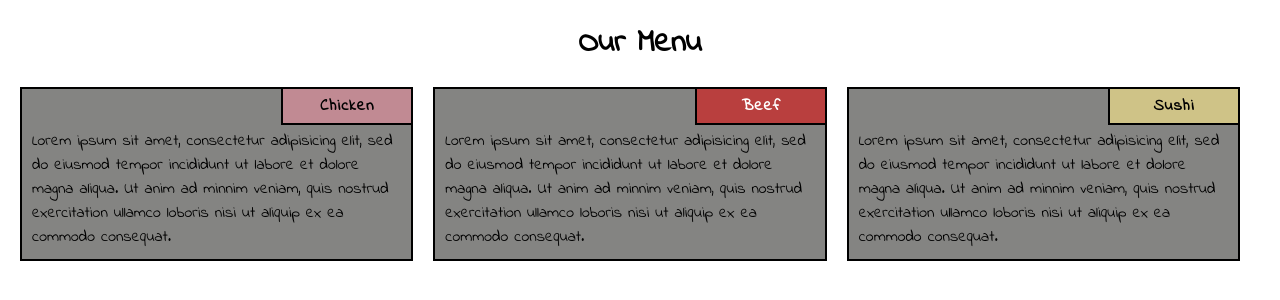
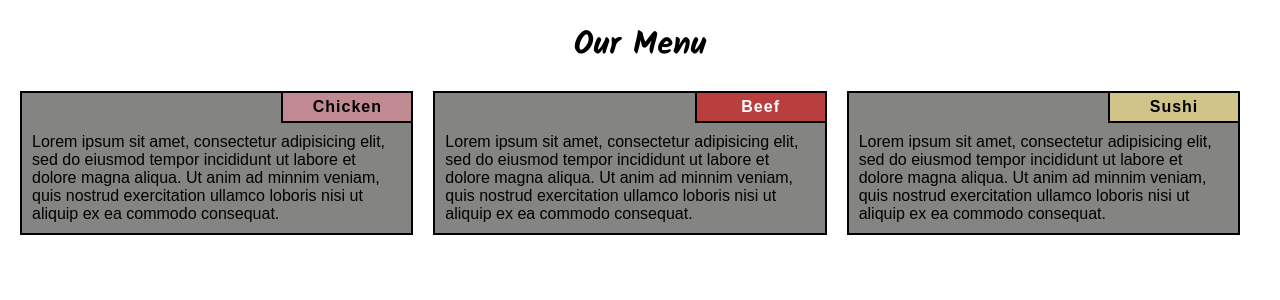
Before and after one commit to montyaction/module2-solution, a plain HTML site: page index.html in a window 1280 px wide. Drawn offline with Linux system fonts and the light colour scheme.

Commit message:
Update the font-family font

```diff
--- a/CSS/style.css
+++ b/CSS/style.css
@@ -1,4 +1,4 @@
-@import url('https://fonts.googleapis.com/css2?family=Indie+Flower&display=swap');
+@import url('https://fonts.googleapis.com/css2?family=Kalam:wght@300;400;700&display=swap');
 
 * {
 	box-sizing: border-box;
@@ -7,13 +7,15 @@
 }
 
 body {
-	font-family: "Indie Flower", cursive;
-	font-weight: 400;
+	font-family: sans-serif;
 	font-style: normal;
 	padding: 20px;
 }
 
 h1 {
+	font-family: "Kalam", cursive;
+	font-weight: 700;
+	font-style: normal;
 	text-align: center;
 	margin-bottom: 20px;
 }
```
